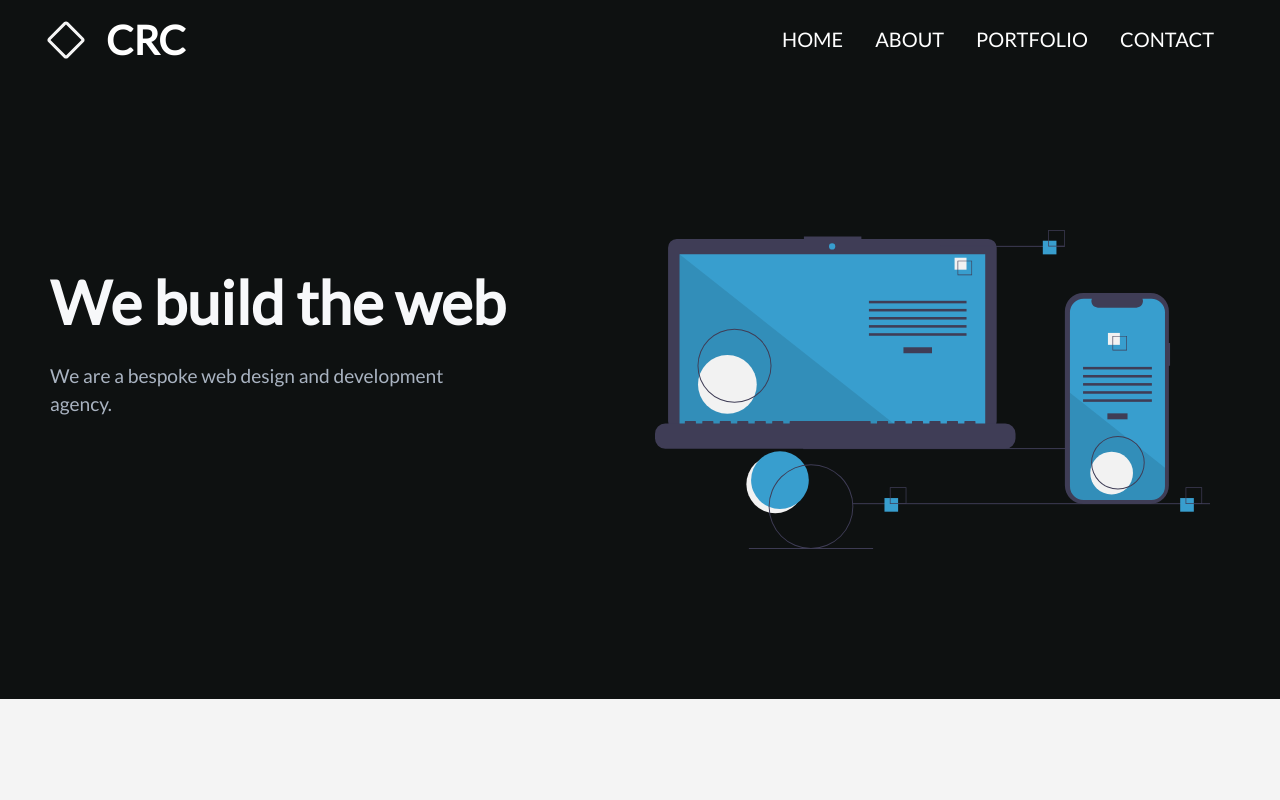
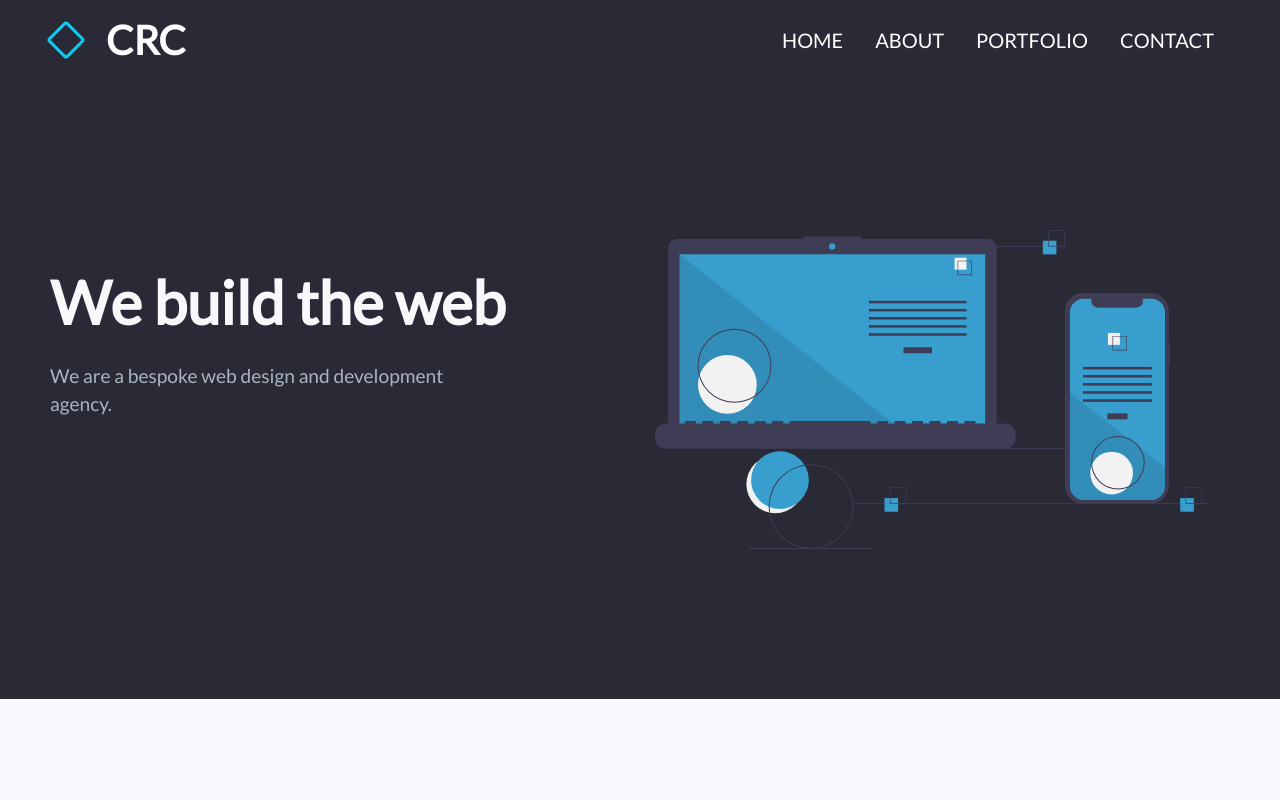
Before and after one commit to ChrisCooper0/cra-styled-components, a React (Create React App) app: page / in a window 1280 px wide. Shown: the top 800 px of the page. Built offline with nearby package versions, Linux system fonts and the light colour scheme.

Commit message:
updated styling

```diff
--- a/src/components/Footer/Footer.elements.js
+++ b/src/components/Footer/Footer.elements.js
@@ -3,7 +3,7 @@ import { Link } from "react-router-dom";
 import { FaRegSquare } from "react-icons/fa";
 
 export const FooterContainer = styled.div`
-  background-color: #0e1111;
+  background-color: #2a2a36;
   padding: 4rem 0 2rem 0;
   display: flex;
   flex-direction: column;
@@ -62,9 +62,7 @@ export const FooterLink = styled.div`
   border-bottom: 2px solid transparent;
 
   &:hover {
-    border-bottom: 2px solid black;
-    transition: 0.3s ease-out;
-    color: #a9b3c1;
+    color: #0dcaf0;
   }
 `;
 
@@ -100,6 +98,7 @@ export const SocialIcon = styled(FaRegSquare)`
   margin-right: 1.5rem;
   font-size: 2rem;
   transform: rotate(45deg);
+  fill: #0dcaf0;
 `;
 
 export const WebsiteRights = styled.small`
@@ -117,4 +116,7 @@ export const SocialIcons = styled.div`
 export const SocialIconLink = styled.a`
   color: #fff;
   font-size: 24px;
+  &:hover {
+    color: #0dcaf0;
+  }
 `;
--- a/src/components/Footer/Footer.js
+++ b/src/components/Footer/Footer.js
@@ -35,7 +35,7 @@ const Footer = () => {
               <FooterLink to="/phone">PHONE</FooterLink>
             </FooterLinksItems>
             <FooterLinksItems>
-              <FooterLinkTitle>SITEMAP</FooterLinkTitle>
+              <FooterLinkTitle>LINKS</FooterLinkTitle>
               <FooterLink to="/home">HOME</FooterLink>
               <FooterLink to="/about">ABOUT</FooterLink>
               <FooterLink to="/portfolio">PORTFOLIO</FooterLink>
--- a/src/components/InfoSection/InfoSection.elements.js
+++ b/src/components/InfoSection/InfoSection.elements.js
@@ -3,7 +3,7 @@ import styled from "styled-components";
 export const InfoSec = styled.div`
   padding: 150px 0;
   height: 85%;
-  background: ${({ lightBg }) => (lightBg ? "#F4F4F4" : "#0e1111")}};
+  background: ${({ lightBg }) => (lightBg ? "#F9F8FF" : "#2a2a36")}};
 `;
 
 export const InfoRow = styled.div`
--- a/src/components/Navbar/Navbar.elements.js
+++ b/src/components/Navbar/Navbar.elements.js
@@ -4,7 +4,7 @@ import { FaRegSquare } from "react-icons/fa";
 import { Link } from "react-router-dom";
 
 export const Nav = styled.nav`
-  background-color: #0e1111;
+  background-color: #2a2a36;
   height: 80px;
   display: flex;
   justify-content: center;
@@ -38,6 +38,7 @@ export const NavIcon = styled(FaRegSquare)`
   margin-right: 1.5rem;
   font-size: 2rem;
   transform: rotate(45deg);
+  fill: #0dcaf0;
 `;
 
 export const HamburgerIcon = styled.div`
@@ -70,24 +71,15 @@ export const NavMenu = styled.ul`
     left: ${({ click }) => (click ? 0 : "-100%")}};
     opacity: 1;
     transition: all 0.5s ease;
-    background-color: #0e1111;
+    background-color: #2a2a36;
   }
 `;
 
 export const NavItem = styled.li`
   height: 80px;
-  border-bottom: 3px solid transparent;
-  transition: all 0.5s ease-out;
 
-  &:hover {
-    border-bottom: 3px solid whitesmoke;
-    transition: all 0.5s ease;
-  }
   @media screen and (max-width: 960px) {
     width: 100%;
-    &:hover {
-      border: none;
-    }
   }
 `;
 
@@ -99,13 +91,15 @@ export const NavLinks = styled(Link)`
   padding: 0.5rem 1rem;
   height: 100%;
 
+  &:hover {
+    color: #0dcaf0;
+  }
   @media screen and (max-width: 960px) {
     text-align: center;
     padding: 2rem;
     width: 100%;
     display: table;
     &:hover {
-      color: #4b59f7;
       transition: all 0.3s ease;
     }
   }
--- a/src/pages/Data.js
+++ b/src/pages/Data.js
@@ -17,7 +17,7 @@ export const homeObjTwo = {
   lightTextDesc: false,
   headline: "A custom website at a fair price",
   description:
-    "We build your web and mobile applications with cost in mind, no need for expensive hosting or databases.",
+    "We build your web and mobile applications with cost in mind, no need for expensive hosting or complex databases.",
   start: " ",
   img: require("../images/homeObjTwo.svg").default,
   alt: "image",
```
Also changed, not shown: 1 other file (tests, documents, lock files or other folders).
